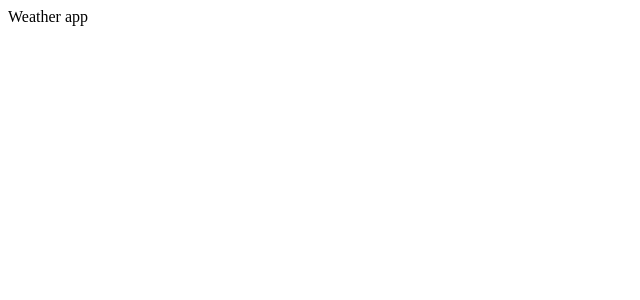
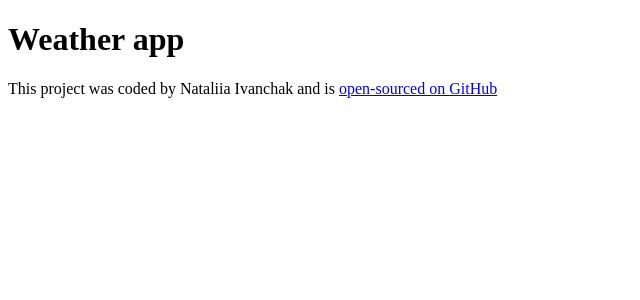
Before and after one commit to Nataliiv/react-weather-app, a React (Create React App) app: page / in a window 1280 px wide. Shown: the top 300 px of the page, without its empty margins (0-640 px from the left). Built offline with nearby package versions, Linux system fonts and the light colour scheme.

Commit message:
Added the Github repo URL

```diff
--- a/src/App.js
+++ b/src/App.js
@@ -4,7 +4,13 @@
 export default function App() {
   return (
     <div className="App">
-      Weather app
+      <h1>Weather app</h1>
+      <footer>
+        This project was coded by Nataliia Ivanchak and is {""}
+        <a href="https://github.com/Nataliiv/react-weather-app">
+          open-sourced on GitHub
+        </a>
+      </footer>
     </div>
   );
 }
```
